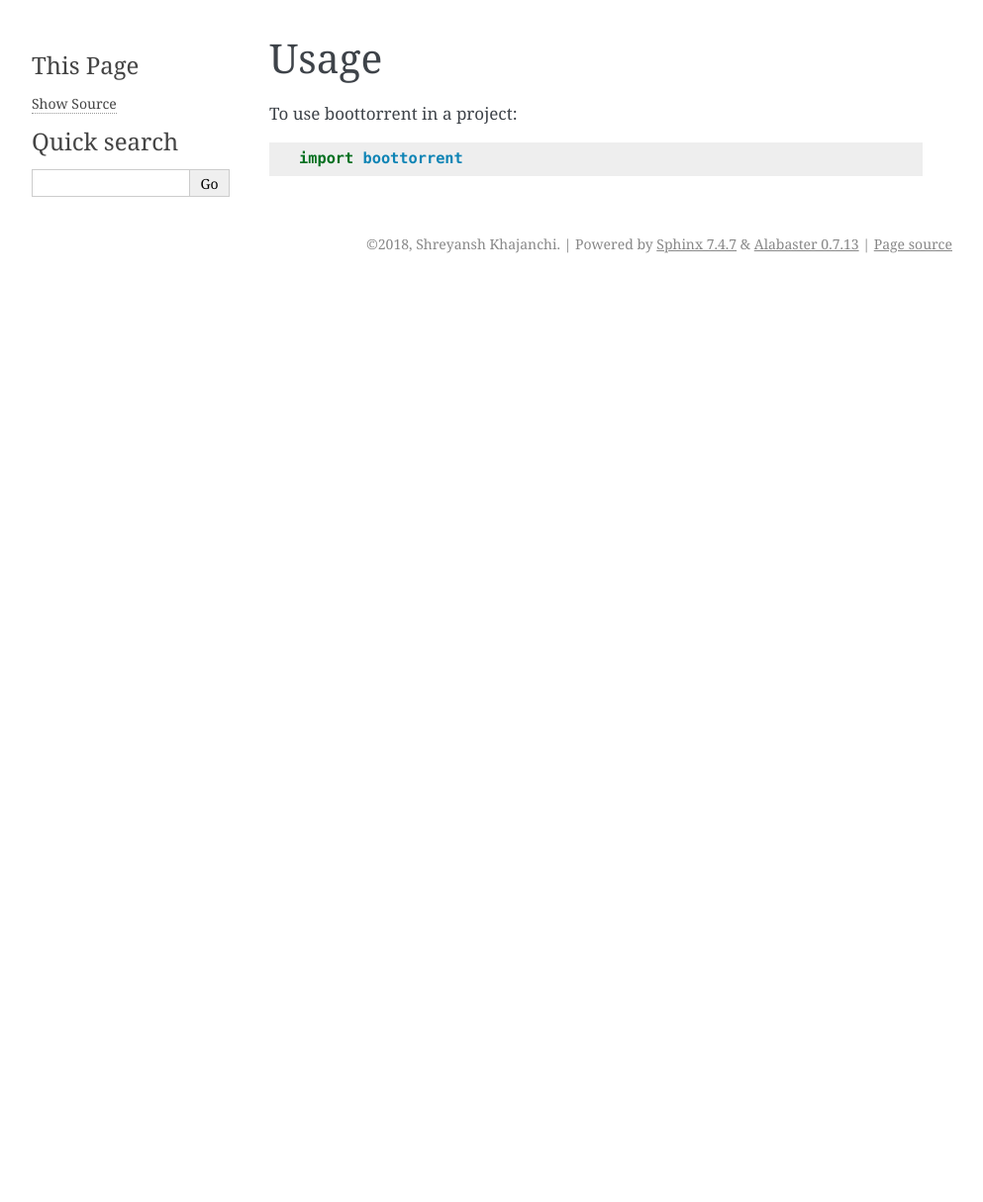
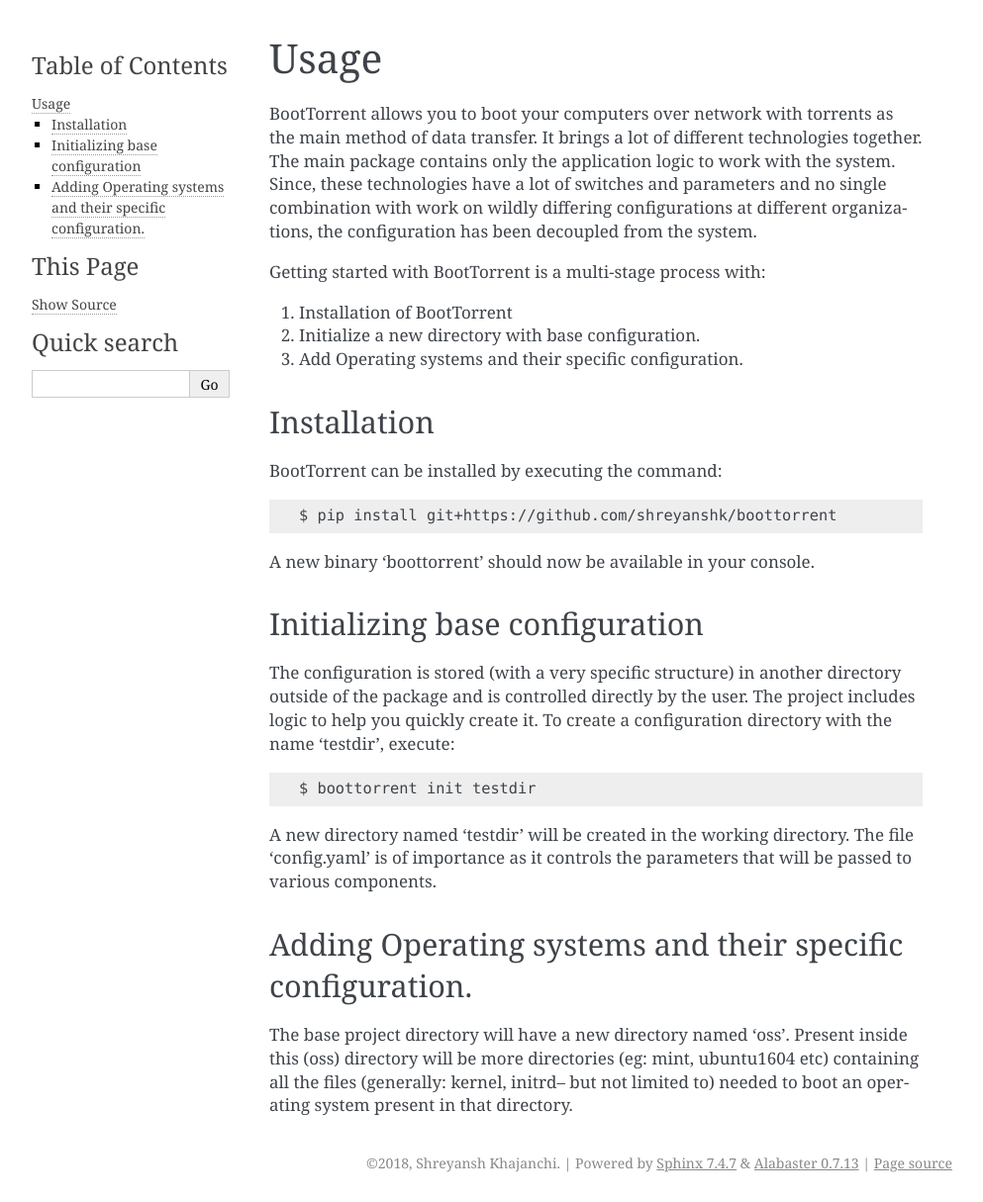
Before and after one commit to shreyanshk/boottorrent, a Sphinx documentation site: the page built from docs/usage.rst, in a window 1280 px wide. Shown: the whole page at 99% size, without its empty margins (148-1141 px from the left). Built offline with Sphinx 7.4.7, drawn with Linux system fonts in a browser that asks for light colours; pages that are not in the unit, such as notebooks, are missing from menus; before the commit the page ends 900 px from its top, so only the background shows below that.

Commit message:
docs: update usage documentation

```diff
--- a/docs/usage.rst
+++ b/docs/usage.rst
@@ -2,6 +2,38 @@
 Usage
 =====
 
-To use boottorrent in a project::
+BootTorrent allows you to boot your computers over network with torrents as the main method of data transfer. It brings a lot of different technologies together. The main package contains only the application logic to work with the system. Since, these technologies have a lot of switches and parameters and no single combination with work on wildly differing configurations at different organizations, the configuration has been decoupled from the system.
 
-    import boottorrent
+Getting started with BootTorrent is a multi-stage process with:
+
+1. Installation of BootTorrent
+2. Initialize a new directory with base configuration.
+3. Add Operating systems and their specific configuration.
+
+
+Installation
+------------
+
+BootTorrent can be installed by executing the command::
+
+    $ pip install git+https://github.com/shreyanshk/boottorrent
+
+A new binary 'boottorrent' should now be available in your console.
+
+
+Initializing base configuration
+-------------------------------
+
+The configuration is stored (with a very specific structure) in another directory outside of the package and is controlled directly by the user.
+The project includes logic to help you quickly create it.
+To create a configuration directory with the name 'testdir', execute::
+
+    $ boottorrent init testdir
+
+A new directory named 'testdir' will be created in the working directory. The file 'config.yaml' is of importance as it controls the parameters that will be passed to various components.
+
+
+Adding Operating systems and their specific configuration.
+----------------------------------------------------------
+
+The base project directory will have a new directory named 'oss'. Present inside this (oss) directory will be more directories (eg: mint, ubuntu1604 etc) containing all the files (generally: kernel, initrd-- but not limited to) needed to boot an operating system present in that directory.
```
Also changed, not shown: 1 other file.
